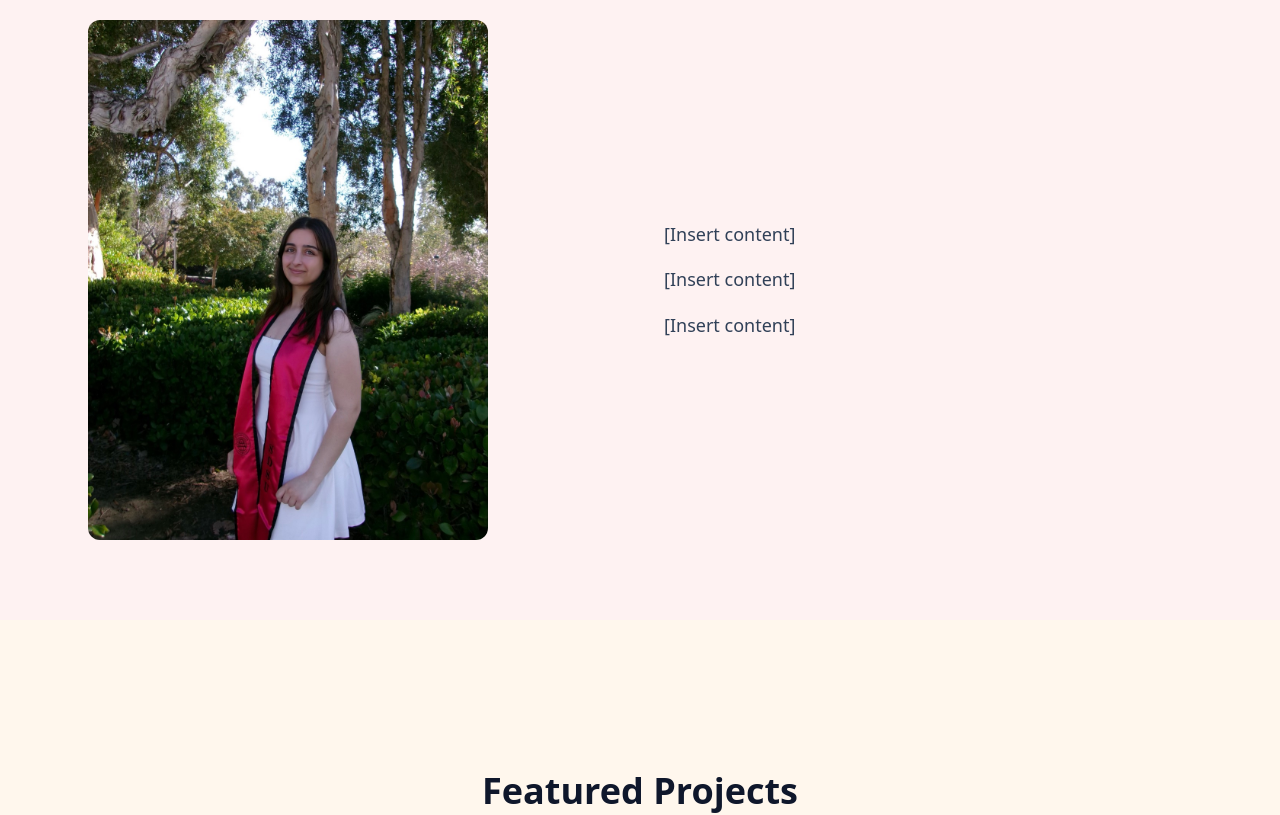
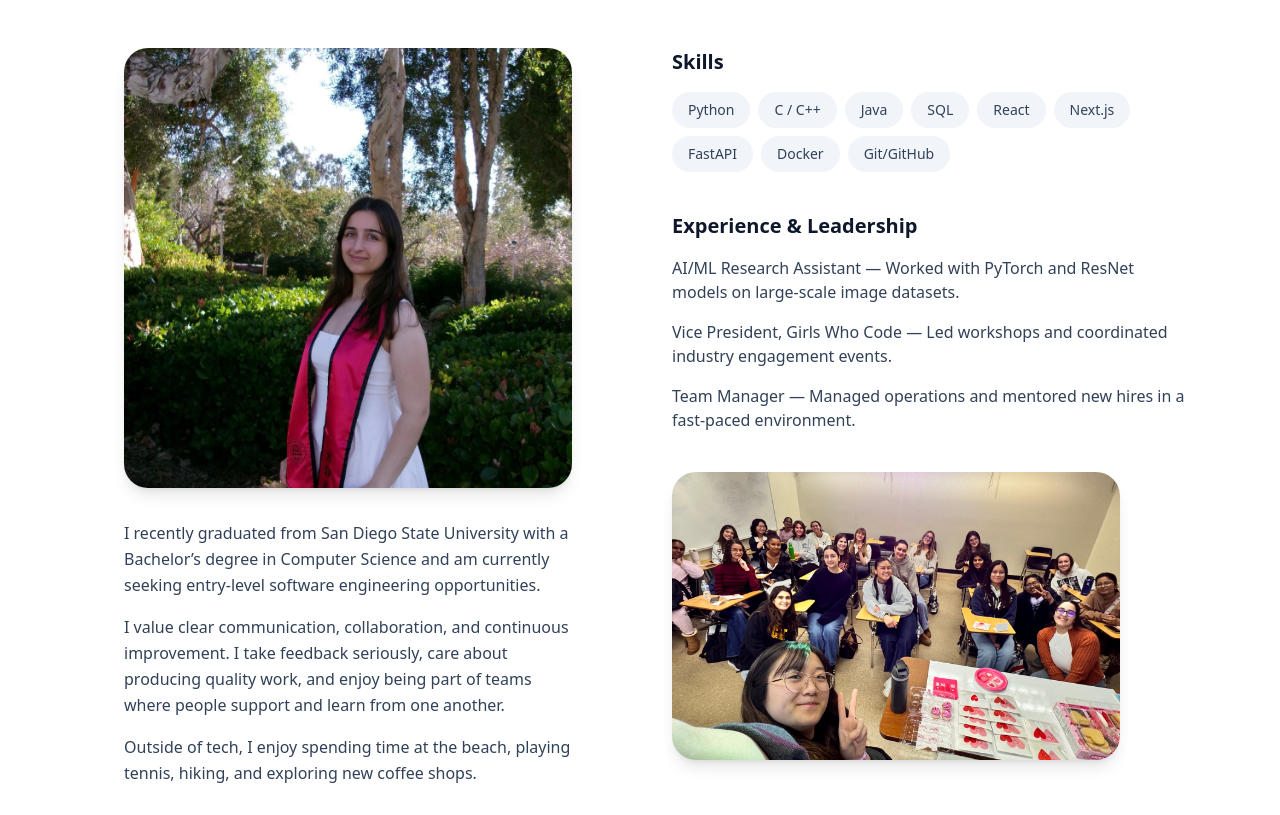
Before and after one commit to abed-andrea/portfolio-frontend, a Next.js app: page / in a window 1280 px wide. Shown: the part 980-1795 px from the top of the page. Built offline with nearby package versions, Linux system fonts and the light colour scheme.

Commit message:
Update About Me section

```diff
--- a/app/components/About.tsx
+++ b/app/components/About.tsx
@@ -1,28 +1,215 @@
-export default function About(){
-    return(
-        <section id="about" className="min-h-screen flex items-center" style={{ backgroundColor: "oklch(97.1% 0.013 17.38)" }}>
-            <div className="mx-auto w-full max-w-6xl px-6">
+// export default function About(){
+//     return(
+//         <section id="about" className="min-h-screen flex items-center" style={{ backgroundColor: "oklch(97.1% 0.013 17.38)" }}>
+//             <div className="mx-auto w-full max-w-6xl px-6">
 
-                {/* heading */}
-                <div className="text-center">
-                    <h2 className="text-4xl font-semibold text-slate-900">About Me</h2>
-                    <div className="mx-auto mt-3 h-1 w-20" style={{ backgroundColor: "oklch(83.7% 0.128 66.29)"}} />
+//                 {/* heading */}
+//                 <div className="text-center">
+//                     <h2 className="text-4xl font-semibold text-slate-900">About Me</h2>
+//                     <div className="mx-auto mt-3 h-1 w-20" style={{ backgroundColor: "oklch(83.7% 0.128 66.29)"}} />
+//                 </div>
+
+//                 <div className="mt-16 grid gap-12 md:grid-cols-2 items-center">
+//                     {/* Image */}
+//                     <div className="h-130 w-100 rounded-xl bg-cover bg-center" style={{ backgroundImage: "url(/my-photo.jpeg)" }}/>
+
+//                     {/* TODO: Description About ME */}
+//                     <div className="text-lg leading-relaxed text-slate-700">
+//                         <p>{"[Insert content]"}</p>
+//                         <p className="mt-4">{"[Insert content]"}</p>
+//                         <p className="mt-4">{"[Insert content]"}</p>
+//                     </div>
+//                 </div>
+//             </div>
+//         </section>
+
+
+//     );
+// }
+
+
+// export default function About(){
+//     return(
+//     <section id="about" className="min-h-screen px-6 py-20">
+//       <div className="mx-auto max-w-6xl">
+
+//         {/* Title */}
+//         <div className="mb-14 text-center">
+//           <h2 className="text-5xl sm:text-6xl font-semibold tracking-tight text-slate-900">
+//             About Me
+//           </h2>
+
+//           <div
+//             className="mx-auto mt-5 h-1.5 w-24 rounded-full"
+//             style={{ backgroundColor: "oklch(86% 0.013 236.62)" }}
+//           />
+//         </div>
+
+//         {/* Content (fills remaining height) */}
+//         <div className="grid min-h-[calc(100vh-220px)] grid-cols-1 gap-12 lg:grid-cols-2">
+//           {/* LEFT COLUMN */}
+//           <div className="flex items-center justify-center">
+//             <div className="w-full max-w-lg">
+//               {/* Photo */}
+//               <div
+//                 className="mx-auto aspect-[14/15] w-full rounded-3xl bg-cover bg-center shadow-lg"
+//                 style={{ backgroundImage: "url(/my-photo.jpeg)" }}
+//               />
+
+//               {/* Paragraphs */}
+//               <div className="mt-8 space-y-4 text-left text-base leading-relaxed text-slate-600">
+//                 <p>
+//                   I recently graduated from San Diego State University with a Bachelor’s
+//                   degree in Computer Science and am currently seeking entry-level software
+//                   engineering opportunities. I enjoy working through problems methodically
+//                   and taking the time to understand how things work.
+//                 </p>
+
+//                 <p>
+//                   I value clear communication, collaboration, and continuous learning. I
+//                   take feedback seriously, care about producing quality work, and aim to be
+//                   someone teammates can rely on. Outside of tech, I enjoy spending time at
+//                   the beach, playing tennis, hiking, and exploring new coffee shops.
+//                 </p>
+//               </div>
+//             </div>
+//           </div>
+
+//           {/* RIGHT COLUMN (placeholder for now) */}
+//           <div className="flex items-center justify-center">
+//             <div className="w-full max-w-xl rounded-3xl border border-slate-200 bg-white/70 p-8">
+//               Right side content goes here (skills/experience).
+//             </div>
+//           </div>
+//         </div>
+//       </div>
+//     </section>
+
+
+//     );
+// }
+
+
+
+export default function About() {
+    return (
+        <section id="about" className="min-h-screen py-24">
+          <div className="mx-auto max-w-6xl px-6">
+
+            {/* Section Title */}
+            <div className="mb-16 text-center">
+              <h2 className="text-5xl font-semibold text-slate-900">
+                About Me
+              </h2>
+              <div className="mx-auto mt-4 h-1 w-24 rounded-full bg-blue-300" />
+            </div>
+
+            {/* Two-column layout */}
+            <div className="grid grid-cols-1 gap-16 md:grid-cols-2 items-start">
+
+              {/* LEFT COLUMN */}
+              <div className="flex flex-col items-center">
+
+                {/* Photo */}
+                <div
+                  className="w-full max-w-md h-110 rounded-3xl bg-cover bg-center shadow-lg"
+                  style={{ backgroundImage: "url(/my-photo.jpeg)" }}
+                />
+
+                {/* About paragraph */}
+                <div className="mt-8 max-w-md text-slate-700 leading-relaxed">
+                  <p>
+                    I recently graduated from San Diego State University with a
+                    Bachelor’s degree in Computer Science and am currently seeking
+                    entry-level software engineering opportunities.
+                  </p>
+
+                  <p className="mt-4">
+                    I value clear communication, collaboration, and continuous
+                    improvement. I take feedback seriously, care about producing
+                    quality work, and enjoy being part of teams where people support
+                    and learn from one another.
+                  </p>
+
+                  <p className="mt-4">
+                    Outside of tech, I enjoy spending time at the beach, playing
+                    tennis, hiking, and exploring new coffee shops.
+                  </p>
+                </div>
+              </div>
+
+              {/* RIGHT COLUMN */}
+              <div className="flex flex-col gap-10">
+
+                {/* Skills */}
+                <div>
+                  <h3 className="mb-4 text-xl font-semibold text-slate-900">
+                    Skills
+                  </h3>
+                  <div className="flex flex-wrap gap-2">
+                    {[
+                      "Python",
+                      "C / C++",
+                      "Java",
+                      "SQL",
+                      "React",
+                      "Next.js",
+                      "FastAPI",
+                      "Docker",
+                      "Git/GitHub",
+                    ].map((skill) => (
+                      <span
+                        key={skill}
+                        className="rounded-full bg-slate-100 px-4 py-2 text-sm text-slate-700"
+                      >
+                        {skill}
+                      </span>
+                    ))}
+                  </div>
                 </div>
 
-                <div className="mt-16 grid gap-12 md:grid-cols-2 items-center">
-                    {/* Image */}
-                    <div className="h-130 w-100 rounded-xl bg-cover bg-center" style={{ backgroundImage: "url(/my-photo.jpeg)" }}/>
+                {/* Experience */}
+                <div>
+                  <h3 className="mb-4 text-xl font-semibold text-slate-900">
+                    Experience & Leadership
+                  </h3>
 
-                    {/* TODO: Description About ME */}
-                    <div className="text-lg leading-relaxed text-slate-700">
-                        <p>{"[Insert content]"}</p>
-                        <p className="mt-4">{"[Insert content]"}</p>
-                        <p className="mt-4">{"[Insert content]"}</p>
-                    </div>
+                  <ul className="space-y-4 text-slate-700">
+                    <li>
+                      <span className="font-medium">
+                        AI/ML Research Assistant
+                      </span>{" "}
+                      — Worked with PyTorch and ResNet models on large-scale image
+                      datasets.
+                    </li>
+
+                    <li>
+                      <span className="font-medium">
+                        Vice President, Girls Who Code
+                      </span>{" "}
+                      — Led workshops and coordinated industry engagement events.
+                    </li>
+
+                    <li>
+                      <span className="font-medium">
+                        Team Manager
+                      </span>{" "}
+                      — Managed operations and mentored new hires in a fast-paced
+                      environment.
+                    </li>
+                  </ul>
                 </div>
-            </div>
-        </section>
 
 
-    );
-}
+
+                <div
+                  className="w-full max-w-md h-72 rounded-3xl bg-cover bg-center shadow-lg"
+                  style={{ backgroundImage: "url(/gwc-photo.jpeg)" }}
+                />
+
+              </div>
+            </div>
+          </div>
+        </section>
+      );
+  }
```
Also changed, not shown: public/gwc-photo.jpeg (added).
